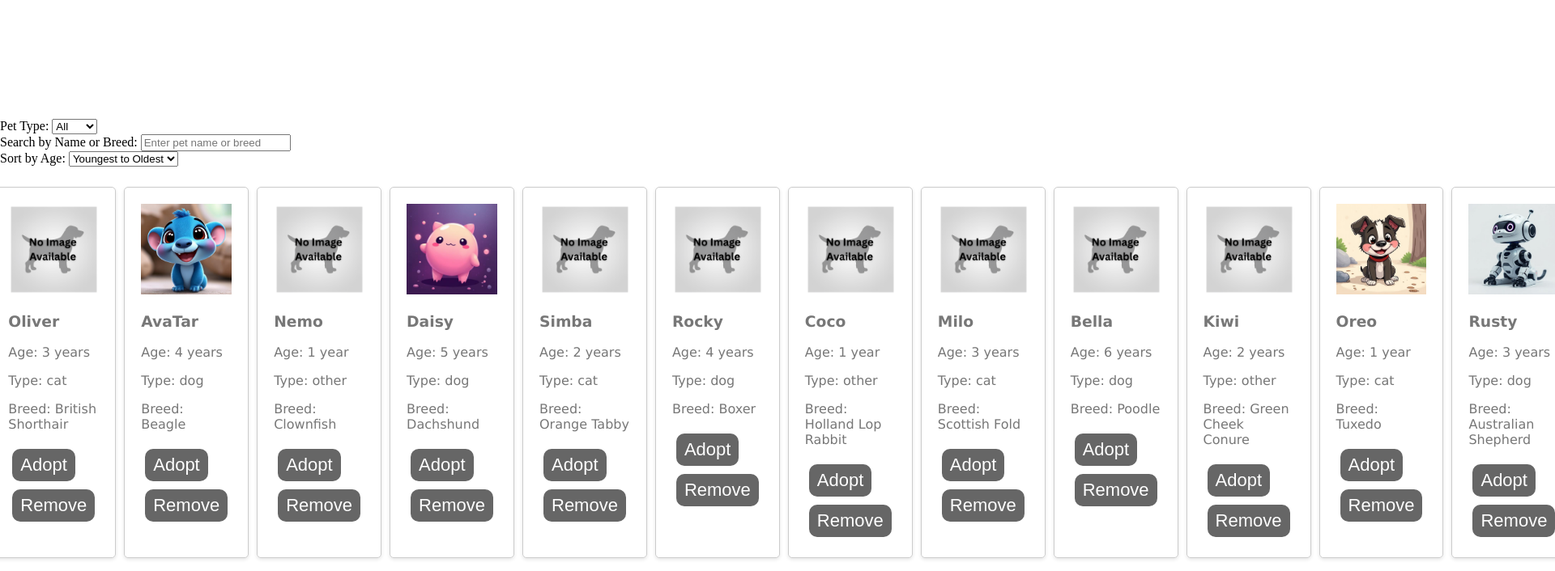
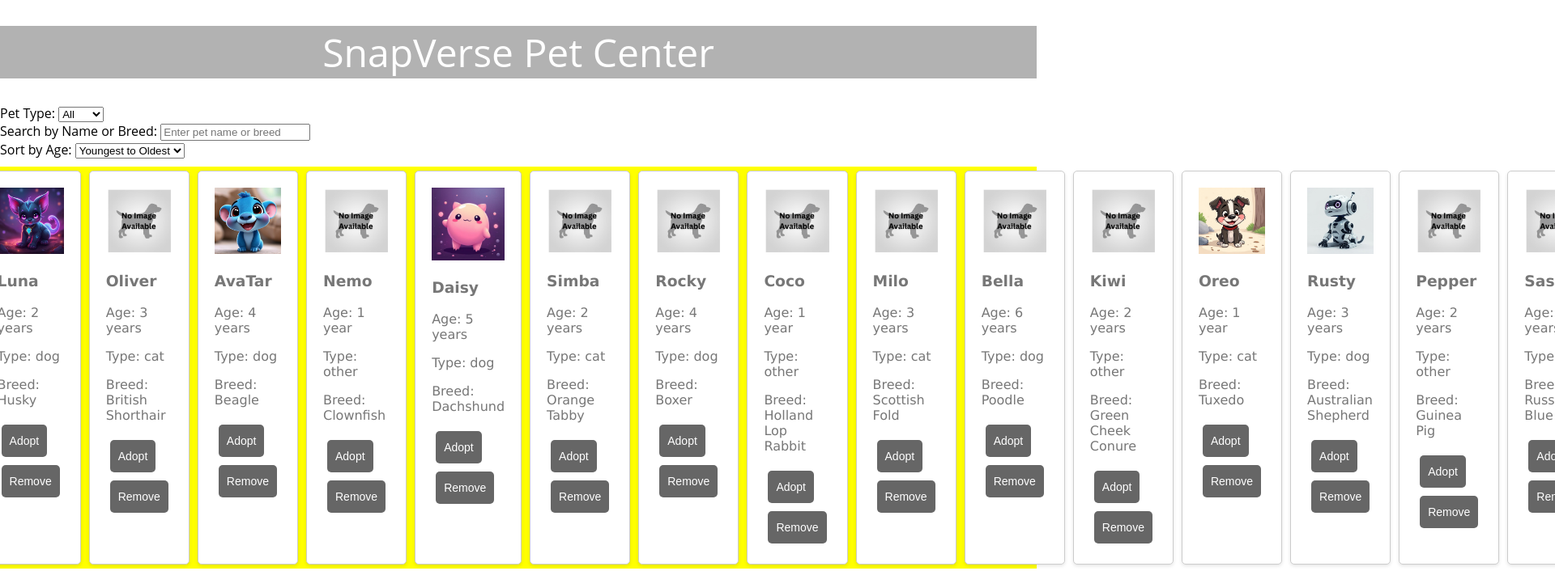
Before and after one commit to sukogurung/snap-engineering-stage2-project, a plain HTML site: page index.html in a window 1280 px wide. Shown: the top 706 px of the page at 81% size, 1920 px wide, since content can reach past the window. Drawn offline with Linux system fonts and the light colour scheme.

Commit message:
Bg color + minor style adjustment

```diff
--- a/style.css
+++ b/style.css
@@ -2,18 +2,18 @@ html,
 body {
   margin: 0;
   padding: 0;
+  font-family: "Open Sans";
 }
 
-.main-header {
+header {
   background-color: rgba(0, 0, 0, 0.3);
-  padding-bottom: 10px;
+  margin-top: 0rem;
 }
 
 .title {
   text-align: center;
-  margin: 0;
-  font-size: 8em;
-  font-family: "Helvetica";
+  font-size: 3em;
+  font-family: "Open Sans";
   font-weight: normal;
   color: white;
 }
@@ -21,7 +21,9 @@ body {
 #card-container {
   display: flex;
   justify-content: center;
-  margin: 20px;
+  margin-top: 10px;
+  margin-bottom: 10px;
+  background-color: yellow;
 }
 
 .card {
@@ -30,6 +32,7 @@ body {
   border-radius: 5px;
   box-shadow: 0 2px 4px rgba(0, 0, 0, 0.1);
   margin: 5px;
+  background-color: white;
 }
 
 .card-content {
@@ -62,9 +65,9 @@ button {
   padding-left: 10px;
   padding-right: 10px;
   height: 40px;
-  border-radius: 10px;
+  border-radius: 5px;
   color: white;
-  font-size: 22px;
+  font-size: 14px;
   cursor: pointer;
   margin: 5px;
 }
```
